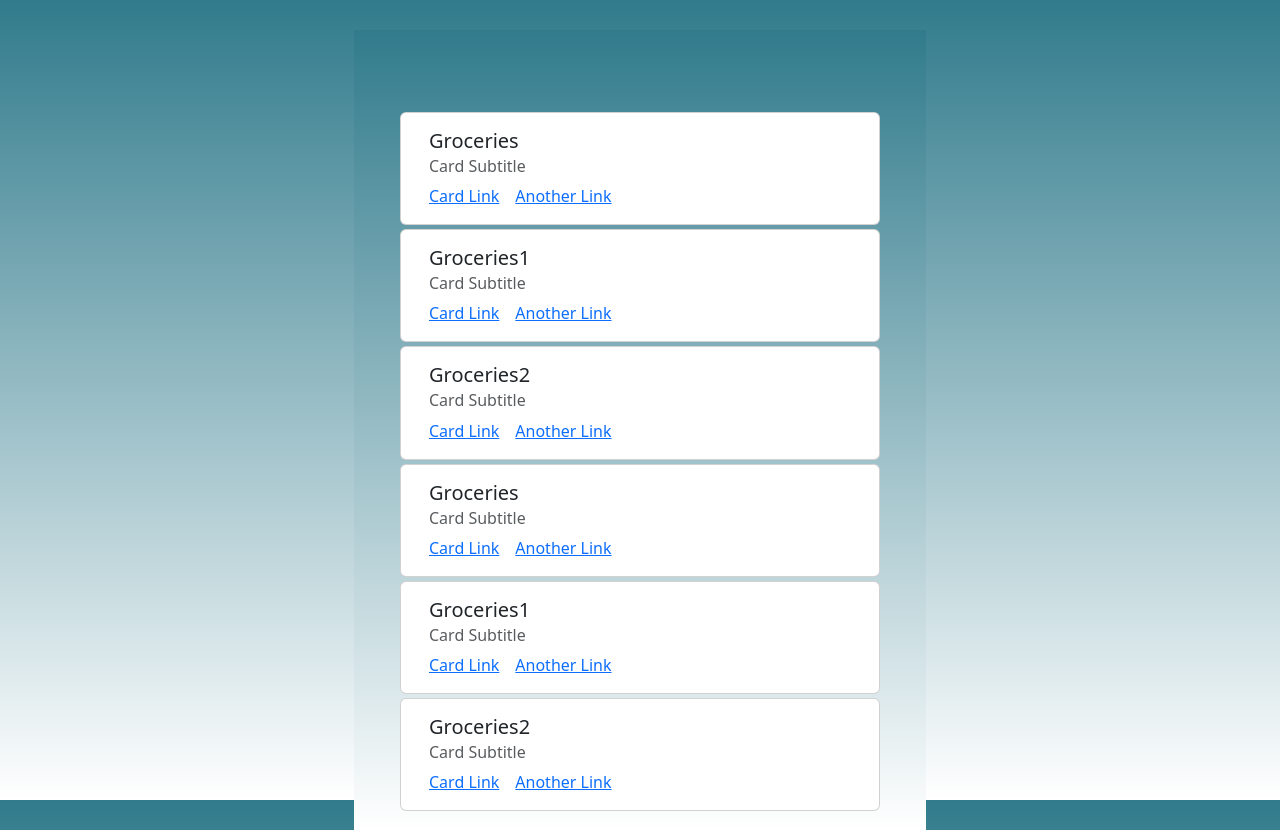
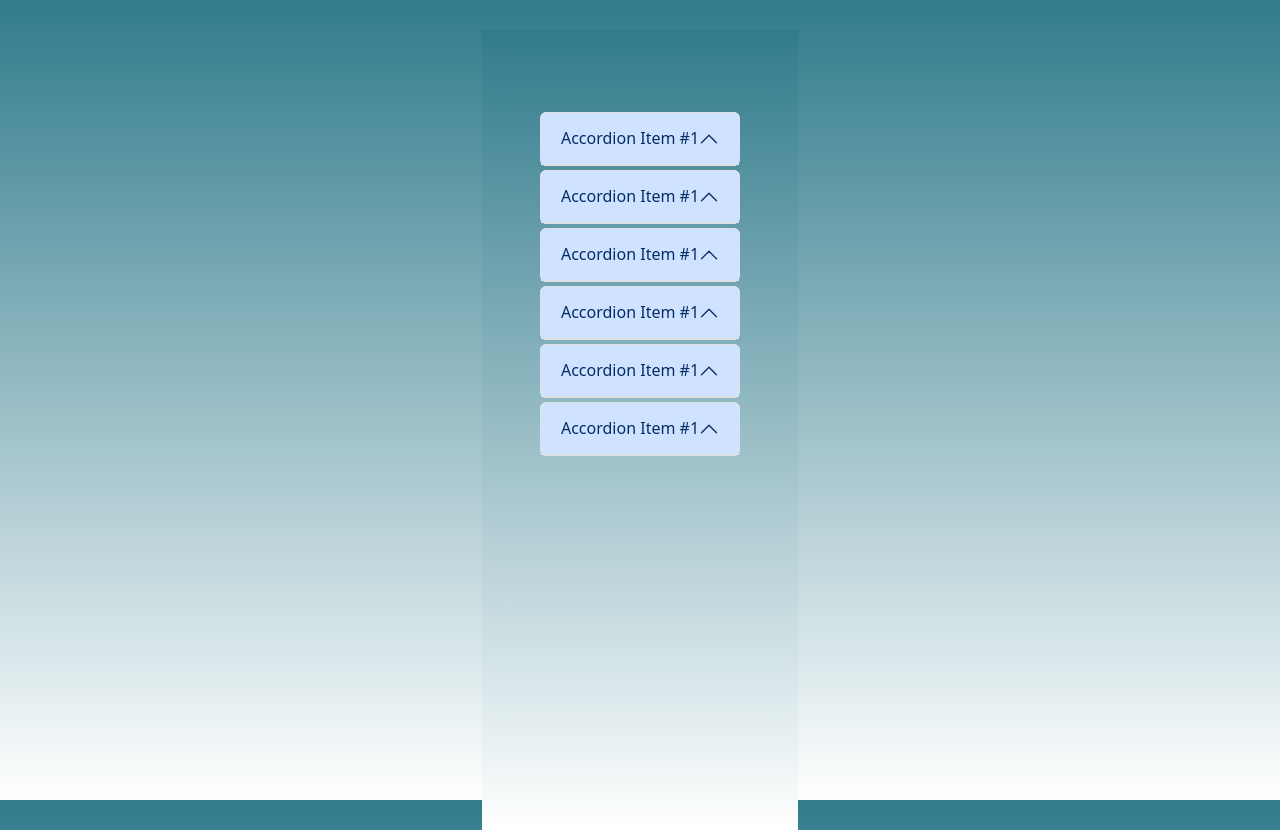
Before and after one commit to mdieng123/WiseW, a React (Create React App) app: page /dashboard in a window 1280 px wide. Built offline with nearby package versions, Linux system fonts and the light colour scheme.

Commit message:
adjust size of accounts

```diff
--- a/src/components/Folder/Folder.js
+++ b/src/components/Folder/Folder.js
@@ -7,14 +7,16 @@ const Folder = (props) => {
   const header = props.header;
 
   return (
-    <Card style={{ width: '30rem' }} class= "shadow-lg">
-      <Card.Body>
-        <Card.Title>{header}</Card.Title>
-        <Card.Subtitle className="mb-2 text-muted">Card Subtitle</Card.Subtitle>
-        <Card.Link href="#">Card Link</Card.Link>
-        <Card.Link href="#">Another Link</Card.Link>
-      </Card.Body>
-    </Card>
+    <div class="accordion" id="accordionExample">
+      <div class="accordion-item">
+        <h2 class="accordion-header" id="headingOne">
+          <button class="accordion-button" type="button" data-bs-toggle="collapse" data-bs-target="#collapseOne" aria-expanded="true" aria-controls="collapseOne">
+            Accordion Item #1
+          </button>
+        </h2>
+
+      </div>
+    </div>
   );
 };
 
--- a/src/pages/Accounts.js
+++ b/src/pages/Accounts.js
@@ -11,12 +11,13 @@ import {
 const Accounts = () => {
     const pageStyle = {
         backgroundColor: '#F9FBF8',
-        width: '100%'
+        width: '90vh',
+        borderRadius: '8px',
+
       };
 
 
   const card_style = {
-    padding: "20px",
     border: "1px solid #ddd",
     backgroundColor: "#ffffff",
     boxShadow: "0 0 10px rgba(0, 0, 0, 0.1)",
--- a/src/pages/Dashboard.js
+++ b/src/pages/Dashboard.js
@@ -13,7 +13,7 @@ const Dashboard = () => {
       <body>
         <div class="container mt-5 ">
 
-            <div class="col">
+            <div class="col ">
                 <div class="row m-1 justify-content-center">
                     <Folder header = "Groceries"></Folder>
                 </div>
```
